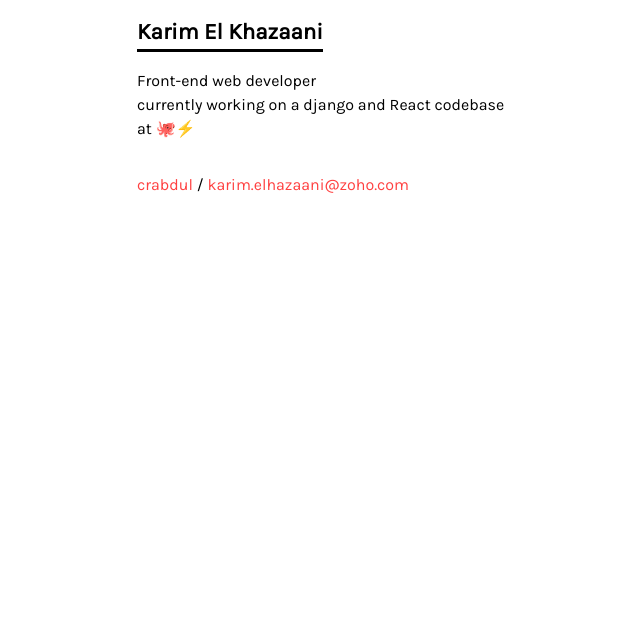
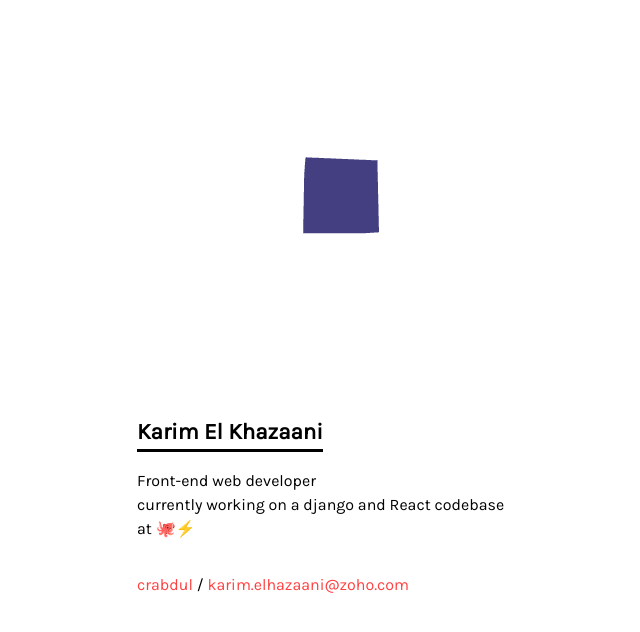
Before and after one commit to crabdul/new.elkhazaani.space, a Gatsby site: page / in a window 1280 px wide. Shown: the whole page, without its empty margins (148-788 px from the left). Built offline with nearby package versions, Linux system fonts and the light colour scheme; Gatsby itself is replaced by a stand-in of ours.

Commit message:
Add three.js canvas

```diff
--- a/package.json
+++ b/package.json
@@ -35,6 +35,7 @@
         "react-helmet": "^5.2.0",
         "react-share": "^2.0.0",
         "react-twitter-widgets": "^1.7.1",
+        "three": "^0.97.0",
         "url-join": "^4.0.0"
     },
     "devDependencies": {
--- /dev/null
+++ b/src/components/Canvas/Canvas.jsx
@@ -0,0 +1,82 @@
+import React, { Component } from 'react';
+import * as THREE from 'three';
+
+class Canvas extends Component {
+    constructor(props) {
+        super(props)
+
+        this.start = this.start.bind(this)
+        this.stop = this.stop.bind(this)
+        this.animate = this.animate.bind(this)
+    }
+
+    componentDidMount() {
+        const width = this.mount.clientWidth
+        const height = this.mount.clientHeight
+
+        const scene = new THREE.Scene()
+        scene.background = new THREE.Color(0xffffff)
+        const camera = new THREE.PerspectiveCamera(
+            75,
+            width / height,
+            0.1,
+            1000
+        )
+        const renderer = new THREE.WebGLRenderer({ antialias: true })
+        const geometry = new THREE.BoxGeometry(1, 1, 1)
+        const material = new THREE.MeshBasicMaterial({ color: '#433F81' })
+        const cube = new THREE.Mesh(geometry, material)
+
+        camera.position.z = 4
+        scene.add(cube)
+        renderer.setClearColor('#ffffff')
+        renderer.setSize(width, height)
+
+        this.scene = scene
+        this.camera = camera
+        this.renderer = renderer
+        this.material = material
+        this.cube = cube
+
+        this.mount.appendChild(this.renderer.domElement)
+        this.start()
+    }
+
+    componentWillUnmount() {
+        this.stop()
+        this.mount.removeChild(this.renderer.domElement)
+    }
+
+    start() {
+        if (!this.frameId) {
+            this.frameId = requestAnimationFrame(this.animate)
+        }
+    }
+
+    stop() {
+        cancelAnimationFrame(this.frameId)
+    }
+
+    animate() {
+        this.cube.rotation.x += 0.01
+        this.cube.rotation.y += 0.01
+
+        this.renderScene()
+        this.frameId = window.requestAnimationFrame(this.animate)
+    }
+
+    renderScene() {
+        this.renderer.render(this.scene, this.camera)
+    }
+
+    render() {
+        return (
+            <div
+                style={{ width: '400px', height: '400px' }}
+                ref={(mount) => { this.mount = mount }}
+            />
+        )
+    }
+}
+
+export default Canvas;
--- a/src/pages/index.jsx
+++ b/src/pages/index.jsx
@@ -2,6 +2,7 @@ import React from 'react';
 import Helmet from 'react-helmet';
 import { graphql } from 'gatsby';
 import Layout from '../layout';
+import Canvas from '../components/Canvas/Canvas';
 import PostListing from '../components/PostListing/PostListing';
 import SEO from '../components/SEO/SEO';
 import config from '../../data/SiteConfig';
@@ -15,6 +16,7 @@ class Index extends React.Component {
                 <div className='home'>
                     <Helmet title={config.siteTitle} />
                     <SEO />
+                    <Canvas />
                     <h1>Karim El Khazaani</h1>
                     <p>
                         Front-end web developer<br />
```
Also changed, not shown: src/components/Canvas/Canvas.css (added).
